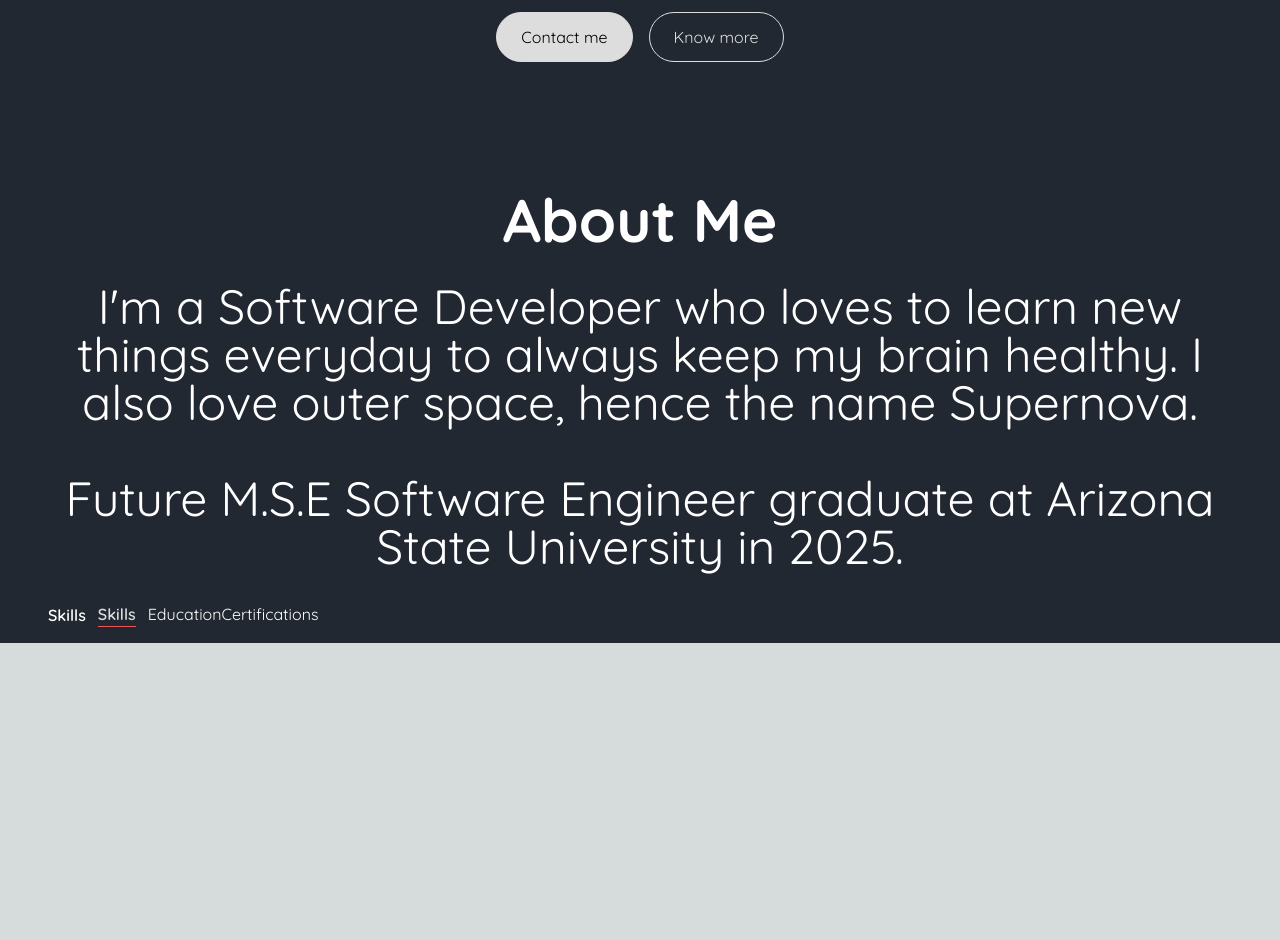
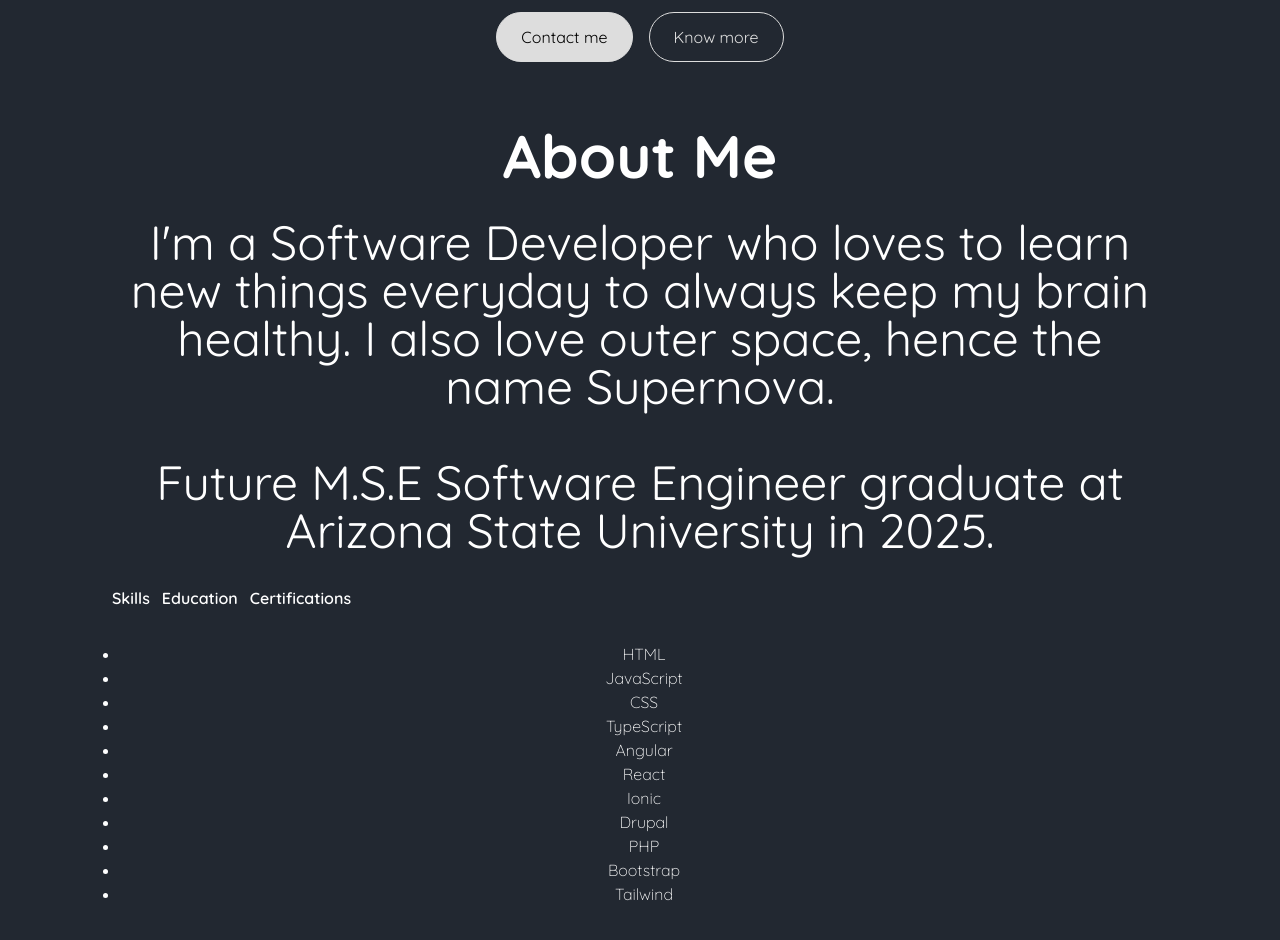
Before and after one commit to erick14117/next-portfolio, a Next.js app: page / in a window 1280 px wide. Shown: the part 360-1300 px from the top of the page. Before the commit the page ends 1003 px from the top, so only its background shows below. Built offline with nearby package versions, Linux system fonts and the light colour scheme.

Commit message:
about section update

```diff
--- a/src/app/components/AboutSection.jsx
+++ b/src/app/components/AboutSection.jsx
@@ -1,36 +1,103 @@
 "use client";
-import React, {useTransition,useState} from "react";
+import React, { useTransition, useState } from "react";
 import TabButton from "./TabButton";
 
+const TAB_DATA = [
+  {
+    title: "Skills",
+    id: "skills",
+    content: (
+      <ul className="list-disc pl-2">
+        <li>HTML</li>
+        <li>JavaScript</li>
+        <li>CSS</li>
+        <li>TypeScript</li>
+        <li>Angular</li>
+        <li>React</li>
+        <li>Ionic</li>
+        <li>Drupal</li>
+        <li>PHP</li>
+        <li>Bootstrap</li>
+        <li>Tailwind</li>
+      </ul>
+    ),
+  },
+  {
+    title: "Education",
+    id: "education",
+    content: (
+      <ul className="list-disc pl-2">
+        <li>M.S.E Software Engineering at Arizona State University (2025)</li>
+        <li>B.S. Computer Engineering at Technological Institute of Tepic</li>
+      </ul>
+    ),
+  },
+  {
+    title: "Certifications",
+    id: "certifications",
+    content: (
+      <ul className="list-disc pl-2 justify-items-center text-center">
+        <li>Google UX Design</li>
+      </ul>
+    ),
+  },
+];
+
 const AboutSection = () => {
-  const [tab,setTab]= useState("skills");
-  const [startTransition, isPending] = useTransition ();
+  const [tab, setTab] = useState("skills");
+  const [isPending, startTransition] = useTransition();
 
-const handleTabChange = (id) => {
-  startTransition(() =>{
-    setTab(id);
-  })
-}
+  const handleTabChange = (id) => {
+    startTransition(() => {
+      setTab(id);
+    });
+  };
 
   return (
-    <section className="text-white font-body">
-      <div className="md:grid md:grid-cols-2 gap-8 items-center py-8 px-4 xl:gap-16 sm:py-16 xl:px-16"></div>
-      <div>
-        <h2 className=" text-center lg:text-6xl sm:text:3xl font-extrabold mb-8">About Me</h2>
+    <section className="text-white font-body" id="about">
+      <div className="md:grid md:grid-cols-1 gap-8 items-center py-8 px-4 xl:gap-16 sm:py-16 xl:px-16">
+      <div className="mt-4 md:mt-0 text-center flex flex-col h-full">
+        <h2 className=" text-center text-base lg:text-6xl sm:text:3xl font-extrabold mb-8">
+          About Me
+        </h2>
         <p className="text-center text-5xl">
           I'm a Software Developer who loves to learn new things everyday to
-          always keep my brain healthy. I also love outer space, hence the name Supernova.
+          always keep my brain healthy. I also love outer space, hence the name
+          Supernova.
           <br></br>
           <br></br>
-          Future M.S.E Software Engineer graduate at Arizona State University
-          in 2025.
+          Future M.S.E Software Engineer graduate at Arizona State University in
+          2025.
         </p>
-        <div className="flex flex-row-8 mt-8">
-          <TabButton selectTab={() => handleTabChange("skills")} active={tab === "skills"}> Skills </TabButton>
-          <span className="mr-3 font-semibold hover:text-white text-[#DDDDDD] border-b border-[#F05454]">Skills</span>
-          <span>Education</span>
-          <span>Certifications</span>
+
+        <div className="flex flex-row mt-8 text-center justify-start">
+          <TabButton
+            selectTab={() => handleTabChange("skills")}
+            active={tab === "skills"}
+          >
+            {" "}
+            Skills{" "}
+          </TabButton>
+          <TabButton
+            selectTab={() => handleTabChange("education")}
+            active={tab === "education"}
+          >
+            {" "}
+            Education{" "}
+          </TabButton>
+          <TabButton
+            selectTab={() => handleTabChange("certifications")}
+            active={tab === "certifications"}
+          >
+            {" "}
+            Certifications{" "}
+          </TabButton>
         </div>
+
+        <div className="mt-8 text-center font-extralight">
+          {TAB_DATA.find((t) => t.id === tab).content}
+        </div>
+      </div>
       </div>
     </section>
   );
--- a/src/app/components/TabButton.jsx
+++ b/src/app/components/TabButton.jsx
@@ -2,8 +2,7 @@
 
 const TabButton = ({active, selectTab, children}) => {
 const buttonClasses = active
-? 'text-white border-b border-white :text-[#DDDDDD]'
-: 'text-red-500';
+? 'text-white border-b border-white :text-[#DDDDDD]': 'text-black';
 
   return (
     <button onClick={selectTab}>
```
